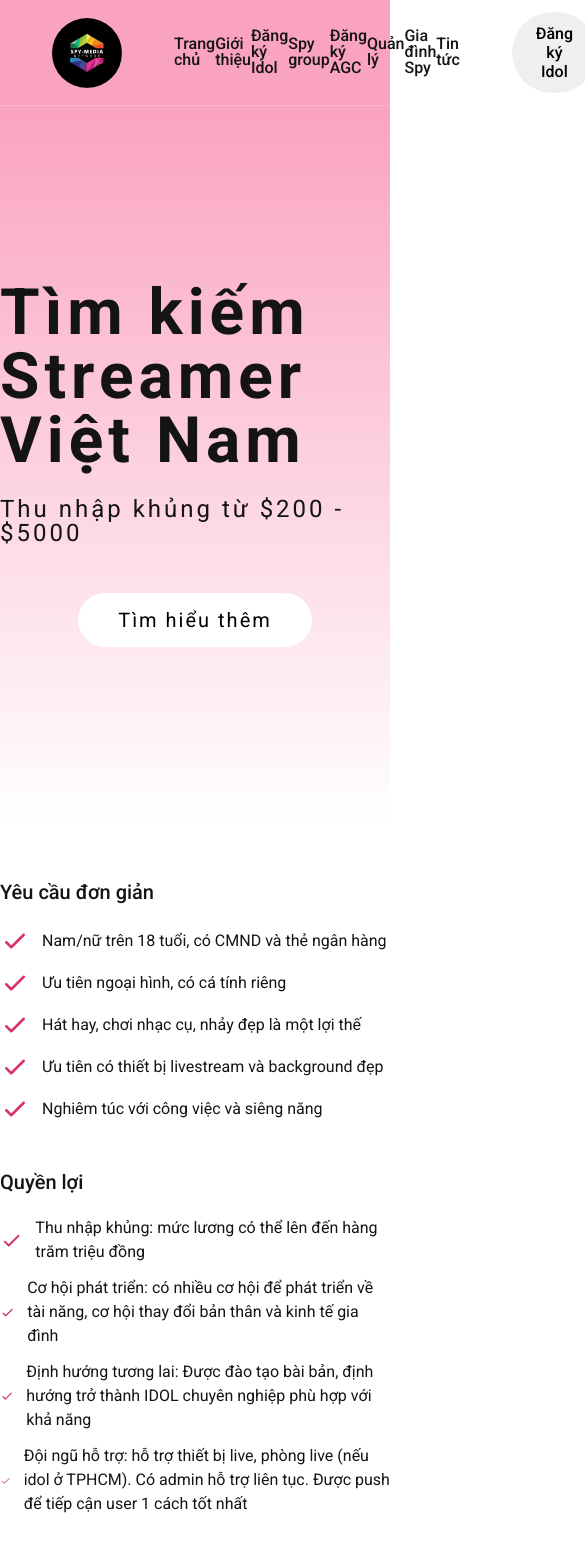
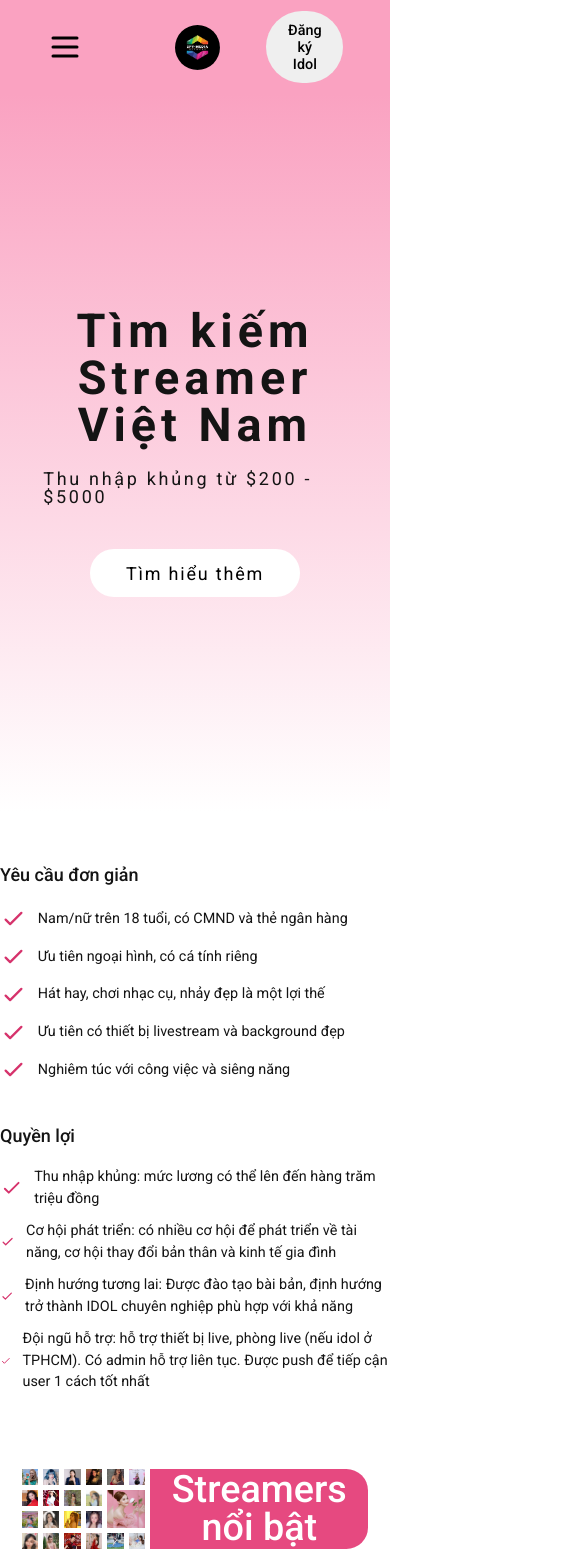
Before and after one commit to HoNhatHy/bigo, a React (Create React App) app: page / in a window 390 px wide. Shown: the top 1568 px of the page, 585 px wide, since content can reach past the window. Built offline with nearby package versions, Linux system fonts and the light colour scheme.

Commit message:
nav for mobile devices

```diff
--- a/public/general.css
+++ b/public/general.css
@@ -33,7 +33,7 @@
 .nav.sticky {
   width: 100vw;
   position: fixed;
-  z-index: 10;
+  z-index: 1;
 }
 
 .flex-center {
@@ -41,3 +41,10 @@
   align-items: center;
   justify-content: center;
 }
+
+.hidden {
+  display: none;
+  opacity: 0;
+  pointer-events: none;
+  visibility: hidden;
+}
--- a/public/index.html
+++ b/public/index.html
@@ -21,6 +21,7 @@
     />
     <link rel="stylesheet" href="general.css" />
     <link rel="stylesheet" href="style.css" />
+    <link rel="stylesheet" href="queries.css" />
     <title>React App</title>
   </head>
   <body>
--- /dev/null
+++ b/public/queries.css
@@ -0,0 +1,186 @@
+@media (max-width: 1200px) {
+  .container {
+    max-width: 110rem;
+  }
+}
+
+@media (max-width: 1100px) {
+  .container {
+    max-width: 100rem;
+  }
+}
+
+@media (max-width: 1000px) {
+  .container {
+    max-width: 90rem;
+  }
+
+  .hero-section {
+    padding: 4.8rem;
+  }
+
+  .primary-heading {
+    font-size: 5.2rem;
+  }
+
+  .footer-container {
+    max-width: 90rem;
+    column-gap: 5.2rem;
+    grid-template-columns: 1fr 3fr;
+    align-items: center;
+    row-gap: 0;
+  }
+
+  .company-infors h3 {
+    margin-bottom: 3.2rem;
+  }
+}
+
+@media (max-width: 900px) {
+  html {
+    font-size: 56.25%;
+  }
+
+  .idols-heading-box {
+    font-size: 2.8rem;
+  }
+}
+
+@media (max-width: 800px) {
+  .primary-heading {
+    font-size: 4.4rem;
+  }
+
+  .container {
+    max-width: 80rem;
+  }
+
+  .footer-container {
+    max-width: 80rem;
+    grid-template-columns: 1fr 2.5fr;
+  }
+}
+
+@media (max-width: 700px) {
+  .spy-media-logo {
+    width: 5rem;
+  }
+
+  nav {
+    position: relative;
+    display: grid;
+    grid-template-columns: 1fr 1.3fr;
+    align-items: center;
+    justify-items: start;
+  }
+
+  .nav-btn {
+    background-color: transparent;
+    display: flex;
+    align-items: center;
+    justify-content: center;
+    opacity: 1;
+    pointer-events: inherit;
+    visibility: inherit;
+    z-index: 2;
+  }
+
+  .nav-container {
+    grid-template-columns: 1fr 1fr;
+    width: 100%;
+  }
+
+  .nav-items {
+    position: absolute;
+    left: 0;
+    top: 0;
+    justify-content: center;
+    flex-direction: column;
+    height: 100vh;
+    background-color: white;
+    width: 40vw;
+    row-gap: 4.8rem;
+    transform: translateX(-100%);
+    transition: all 0.2s ease-in;
+  }
+
+  .nav-item:link,
+  .nav-item:visited {
+    font-size: 2rem;
+  }
+
+  .nav-item:hover,
+  .nav-item:active {
+    border-bottom: 2px solid #a61e4d;
+  }
+
+  .nav-btn-box {
+    justify-self: end;
+  }
+
+  .primary-heading {
+    font-size: 5.2rem;
+    letter-spacing: 5px;
+  }
+
+  .primary-heading span {
+    display: block;
+  }
+
+  .primary-heading-description {
+    font-size: 2rem;
+  }
+
+  .nav-item.border-pink {
+    border-bottom: 2px solid #a61e4d;
+  }
+
+  .container {
+    max-width: 65rem;
+  }
+
+  .idols-box {
+    width: 100%;
+  }
+
+  .footer-container {
+    grid-template-columns: 1fr;
+  }
+
+  .company-logo {
+    grid-row: 1;
+  }
+
+  .company-infors {
+    grid-column: 1;
+    grid-row: 2;
+    margin-bottom: 3.2rem;
+  }
+
+  .spy-logo {
+    width: 15%;
+  }
+
+  .media-logo {
+    width: 3rem;
+    height: 3rem;
+  }
+
+  .body-container {
+    position: relative;
+  }
+
+  .medias-container {
+    position: absolute;
+    bottom: 0;
+    left: 50%;
+    transform: translateX(-50%);
+    width: 100%;
+    padding: 1.2rem 0;
+    background-color: #a61e4d;
+  }
+
+  .copyright {
+    color: #fff;
+  }
+}
--- a/public/style.css
+++ b/public/style.css
@@ -17,16 +17,37 @@ body {
 }
 
 nav {
-  display: grid;
-  grid-template-columns: 1fr 5fr 1fr;
-  align-items: center;
-  column-gap: 5.2rem;
   padding: 1.2rem 5.2rem;
   background-color: #faa2c1;
   color: #141414;
 }
 
-.sky-media-logo {
+.nav-container {
+  display: grid;
+  grid-template-columns: 1fr 2fr 1fr;
+  align-items: center;
+  column-gap: 5.2rem;
+}
+
+.nav-btn {
+  display: none;
+  opacity: 0;
+  pointer-events: none;
+  visibility: hidden;
+}
+
+.nav-btn-icon {
+  stroke: #000;
+  width: 4rem;
+  height: 4rem;
+  transition: all 0.3s;
+}
+
+.nav-btn:hover .nav-btn-icon {
+  stroke: #a61e4d;
+}
+
+.spy-media-logo {
   width: 7rem;
   border-radius: 50%;
 }
@@ -36,6 +57,8 @@ nav {
 }
 
 .nav-items {
+  justify-self: center;
+  column-gap: 3.6rem;
   display: flex;
   align-items: center;
   justify-content: space-between;
@@ -86,6 +109,7 @@ nav {
 }
 
 .primary-heading {
+  text-align: center;
   font-size: 6.4rem;
   font-weight: 700;
   margin-bottom: 2.4rem;
--- a/src/components/App.js
+++ b/src/components/App.js
@@ -16,6 +16,7 @@ class App extends React.Component {
         <Router history={history}>
           <Nav />
           <main className="main-container">
+            <div className="main-container1"></div>
             <Switch>
               <Route path="/" exact component={Main} />
               <Route path="/gioi-thieu" exact component={Introduction} />
--- a/src/components/Introduction.js
+++ b/src/components/Introduction.js
@@ -3,6 +3,16 @@ import React from "react";
 import team from "../images/introduction/team.jpg";
 
 class Introduction extends React.Component {
+  componentDidMount() {
+    if (window.innerWidth < 700) {
+      const navLinks = Array.from(document.querySelectorAll(".nav-item"));
+
+      navLinks[0].classList.remove("border-pink");
+      navLinks[1].classList.add("border-pink");
+      navLinks[2].classList.remove("border-pink");
+    }
+  }
+
   render() {
     return (
       <div className="container introduction">
--- a/src/components/Main.js
+++ b/src/components/Main.js
@@ -23,11 +23,23 @@ import twenty from "../images/idols/20.jpg";
 import hienthanh from "../images/idols/hienthanh.jpg";
 
 class Main extends React.Component {
+  componentDidMount() {
+    if (window.innerWidth < 700) {
+      const navLinks = Array.from(document.querySelectorAll(".nav-item"));
+
+      navLinks[0].classList.add("border-pink");
+      navLinks[1].classList.remove("border-pink");
+      navLinks[2].classList.remove("border-pink");
+    }
+  }
+
   render() {
     return (
       <div className="home-page">
         <div className="hero-section flex-center">
-          <h1 className="primary-heading">Tìm kiếm Streamer Việt Nam</h1>
+          <h1 className="primary-heading">
+            Tìm kiếm <span> Streamer Việt Nam </span>
+          </h1>
           <p className="primary-heading-description">
             Thu nhập khủng từ $200 - $5000
           </p>
--- a/src/components/Nav.js
+++ b/src/components/Nav.js
@@ -2,42 +2,127 @@ import React from "react";
 import { Link } from "react-router-dom";
 
 class Nav extends React.Component {
+  constructor(props) {
+    super(props);
+    this.navItems = React.createRef();
+  }
+
+  state = { navBtn: "menu" };
+
+  componentDidMount() {
+    this.showStickyBar();
+  }
+
+  showStickyBar = () => {
+    const nav = document.querySelector(".nav");
+    const navHeight = nav.getBoundingClientRect().height;
+    const mainContainer1 = document.querySelector(".main-container1");
+
+    const stickyNav = function (entries) {
+      const [entry] = entries;
+      if (!entry.isIntersecting) {
+        nav.classList.add("sticky");
+      } else nav.classList.remove("sticky");
+    };
+
+    const mainObserver = new IntersectionObserver(stickyNav, {
+      root: null,
+      threshold: 0,
+      rootMargin: `${navHeight * 1.5}px`,
+    });
+
+    mainObserver.observe(mainContainer1);
+  };
+
+  onMenuClose = () => {
+    this.setState({
+      navBtn: "menu",
+    });
+
+    this.navItems.current.style.transform = "translateX(-100%)";
+  };
+
+  onMenuOpen = () => {
+    this.setState({
+      navBtn: "close",
+    });
+
+    this.navItems.current.style.transform = "translateX(0)";
+  };
+
   render() {
     return (
       <nav className="nav">
+        <button
+          className="nav-btn btn"
+          onClick={() => {
+            if (this.state.navBtn === "menu") {
+              this.onMenuOpen();
+            } else {
+              this.onMenuClose();
+            }
+          }}
+        >
+          {this.state.navBtn === "menu" ? (
+            <svg
+              xmlns="http://www.w3.org/2000/svg"
+              className="nav-btn-icon"
+              fill="none"
+              viewBox="0 0 24 24"
+              stroke="currentColor"
+              strokeWidth="2"
+            >
+              <path
+                strokeLinecap="round"
+                strokeLinejoin="round"
+                d="M4 6h16M4 12h16M4 18h16"
+              />
+            </svg>
+          ) : (
+            <svg
+              xmlns="http://www.w3.org/2000/svg"
+              className="nav-btn-icon"
+              fill="none"
+              viewBox="0 0 24 24"
+              stroke="currentColor"
+              strokeWidth="2"
+            >
+              <path
+                strokeLinecap="round"
+                strokeLinejoin="round"
+                d="M6 18L18 6M6 6l12 12"
+              />
+            </svg>
+          )}
+        </button>
+        <div className="nav-container">
           <img
-          className="sky-media-logo"
+            className="spy-media-logo"
             src={require("../images/sky-media.jpeg")}
             alt="Sky-media"
           />
-        <div className="nav-items">
-          <Link to="/" className="nav-item link">
+          <div className="nav-items" ref={this.navItems}>
+            <Link to="/" className="nav-item link" onClick={this.onMenuClose}>
               Trang chủ
             </Link>
-          <Link to="/gioi-thieu" className="nav-item link">
-            Giới thiệu
+            <Link
+              to="/gioi-thieu"
+              className="nav-item link"
+              onClick={this.onMenuClose}
+            >
+              <span>Giới thiệu</span>
             </Link>
-          <Link to="/gioi-thieu" className="nav-item link">
-            Đăng ký Idol
-          </Link>
-          <Link to="/gioi-thieu" className="nav-item link">
-            Spy group
-          </Link>
-          <Link to="/gioi-thieu" className="nav-item link">
-            Đăng ký AGC
-          </Link>
-          <Link to="/gioi-thieu" className="nav-item link">
-            Quản lý
-          </Link>
-          <Link to="/gioi-thieu" className="nav-item link">
-            Gia đình Spy
-          </Link>
-          <Link to="/gioi-thieu" className="nav-item link">
-            Tin tức
+            <Link
+              to="/hoat-dong-team"
+              className="nav-item link"
+              onClick={this.onMenuClose}
+            >
+              Hoạt động của team
             </Link>
           </div>
           <div className="nav-btn-box">
             <button className="nav-signup-btn btn">Đăng ký Idol</button>
+          </div>
         </div>
       </nav>
     );
```
Lines whose indentation alone changed are shown as unchanged.
